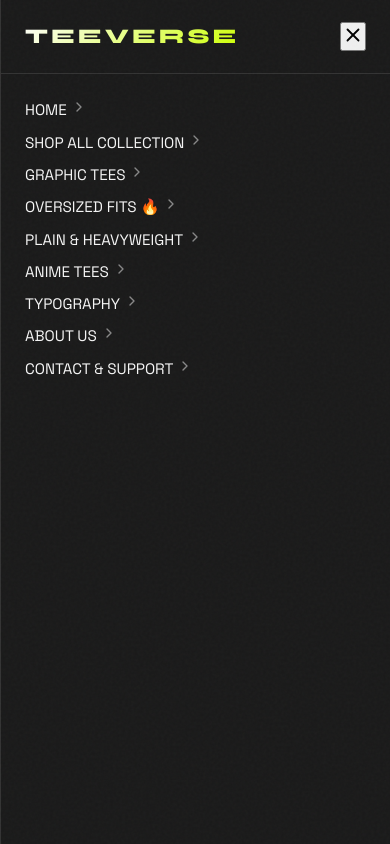
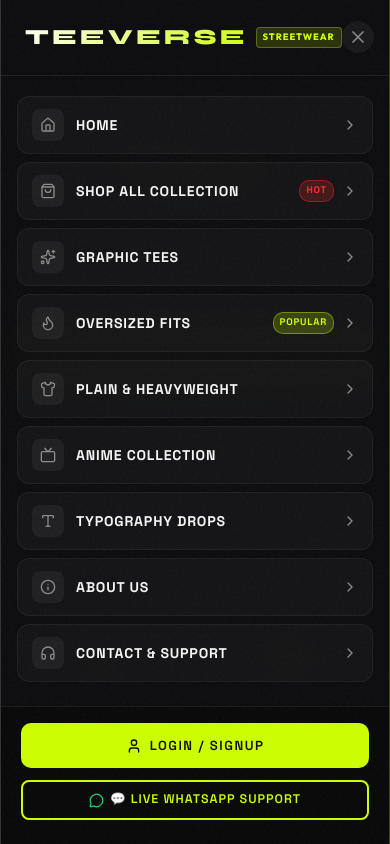
Before and after one commit to Dharm0101/TeeVerse, a React (Vite) app in the folder frontend/: page / in a window 390 px wide. Both pictures are taken after a click on the button 51 px from the left and 31 px from the top of the page. Shown: the top 844 px of the page. Built offline with nearby package versions, Linux system fonts and the light colour scheme; no server answers; the HTML template or start-up script is replaced by a standard one.

Commit message:
Transform mobile slide bar with rich motion animations, icons, glassmorphism, and quick support

```diff
--- a/frontend/src/components/MobileNav.jsx
+++ b/frontend/src/components/MobileNav.jsx
@@ -1,9 +1,32 @@
 import React from 'react';
 import { useStore } from '../context/StoreContext';
-import { X, ShieldAlert, ChevronRight } from 'lucide-react';
+import {
+  X,
+  ShieldAlert,
+  ChevronRight,
+  Home,
+  ShoppingBag,
+  Sparkles,
+  Flame,
+  Shirt,
+  Tv,
+  Type,
+  Info,
+  Headphones,
+  User,
+  MessageCircle,
+} from 'lucide-react';
 
 export const MobileNav = () => {
-  const { isMobileNavOpen, setIsMobileNavOpen, navigateTo, setActiveCategory, isAdminLoggedIn } = useStore();
+  const {
+    isMobileNavOpen,
+    setIsMobileNavOpen,
+    navigateTo,
+    setActiveCategory,
+    isAdminLoggedIn,
+    customerUser,
+    setIsAuthModalOpen,
+  } = useStore();
 
   if (!isMobileNavOpen) return null;
 
@@ -15,64 +38,132 @@
     setIsMobileNavOpen(false);
   };
 
+  const navItems = [
+    { label: 'Home', page: 'home', category: null, icon: Home, badge: null },
+    { label: 'Shop All Collection', page: 'shop', category: 'all', icon: ShoppingBag, badge: 'HOT' },
+    { label: 'Graphic Tees', page: 'shop', category: 'graphic', icon: Sparkles, badge: null },
+    { label: 'Oversized Fits', page: 'shop', category: 'oversized', icon: Flame, badge: 'POPULAR' },
+    { label: 'Plain & Heavyweight', page: 'shop', category: 'plain', icon: Shirt, badge: null },
+    { label: 'Anime Collection', page: 'shop', category: 'anime', icon: Tv, badge: null },
+    { label: 'Typography Drops', page: 'shop', category: 'typography', icon: Type, badge: null },
+    { label: 'About Us', page: 'about', category: null, icon: Info, badge: null },
+    { label: 'Contact & Support', page: 'contact', category: null, icon: Headphones, badge: null },
+  ];
+
   return (
     <>
       <div className="drawer-overlay" onClick={() => setIsMobileNavOpen(false)} />
-      <div className="drawer mobile-nav-drawer" style={{ left: 0, right: 'auto', transform: 'none', width: '85vw', maxWidth: '320px' }}>
-        <div className="drawer__header" style={{ padding: '20px 24px', borderBottom: '1px solid var(--border)' }}>
+      <div className="drawer mobile-nav-drawer" style={{ left: 0, right: 'auto', width: '85vw', maxWidth: '340px' }}>
+        {/* Header */}
+        <div className="drawer__header" style={{ padding: '20px 24px', borderBottom: '1px solid rgba(255,255,255,0.08)' }}>
           <div style={{ display: 'flex', alignItems: 'center', gap: '8px' }}>
-            <span style={{ fontSize: '1.3rem', fontWeight: 900, letterSpacing: '0.15em', fontFamily: 'var(--font-display)', background: 'linear-gradient(135deg, #FFF 0%, #CDFF00 100%)', WebkitBackgroundClip: 'text', WebkitTextFillColor: 'transparent' }}>
+            <span style={{ fontSize: '1.35rem', fontWeight: 900, letterSpacing: '0.15em', fontFamily: 'var(--font-display)', background: 'linear-gradient(135deg, #FFF 0%, #CDFF00 100%)', WebkitBackgroundClip: 'text', WebkitTextFillColor: 'transparent' }}>
               TEEVERSE
             </span>
+            <span style={{ fontSize: '0.58rem', fontWeight: 800, padding: '2px 6px', borderRadius: '4px', background: 'rgba(205, 255, 0, 0.15)', color: 'var(--accent-primary)', border: '1px solid rgba(205, 255, 0, 0.3)', textTransform: 'uppercase', letterSpacing: '0.1em' }}>
+              STREETWEAR
+            </span>
           </div>
-          <button className="drawer__close" onClick={() => setIsMobileNavOpen(false)} aria-label="Close menu">
-            <X size={22} />
+          <button className="drawer__close nav-icon" onClick={() => setIsMobileNavOpen(false)} aria-label="Close menu" style={{ background: 'rgba(255,255,255,0.05)', borderRadius: '50%', padding: '6px' }}>
+            <X size={20} />
           </button>
         </div>
 
-        <div className="drawer__body" style={{ padding: '24px' }}>
-          <ul className="flex flex-col gap-2" style={{ fontSize: '0.95rem', textTransform: 'uppercase', fontFamily: 'var(--font-heading)' }}>
-            <li className="mobile-nav-item" onClick={() => handleNav('home')}>
-              <span>Home</span> <ChevronRight size={16} opacity={0.5} />
-            </li>
-            <li className="mobile-nav-item" onClick={() => handleNav('shop', 'all')}>
-              <span>Shop All Collection</span> <ChevronRight size={16} opacity={0.5} />
-            </li>
-            <li className="mobile-nav-item" onClick={() => handleNav('shop', 'graphic')}>
-              <span>Graphic Tees</span> <ChevronRight size={16} opacity={0.5} />
-            </li>
-            <li className="mobile-nav-item" onClick={() => handleNav('shop', 'oversized')}>
-              <span>Oversized Fits 🔥</span> <ChevronRight size={16} opacity={0.5} />
-            </li>
-            <li className="mobile-nav-item" onClick={() => handleNav('shop', 'plain')}>
-              <span>Plain & Heavyweight</span> <ChevronRight size={16} opacity={0.5} />
-            </li>
-            <li className="mobile-nav-item" onClick={() => handleNav('shop', 'anime')}>
-              <span>Anime Tees</span> <ChevronRight size={16} opacity={0.5} />
-            </li>
-            <li className="mobile-nav-item" onClick={() => handleNav('shop', 'typography')}>
-              <span>Typography</span> <ChevronRight size={16} opacity={0.5} />
-            </li>
-            <li className="mobile-nav-item" onClick={() => handleNav('about')}>
-              <span>About Us</span> <ChevronRight size={16} opacity={0.5} />
-            </li>
-            <li className="mobile-nav-item" onClick={() => handleNav('contact')}>
-              <span>Contact & Support</span> <ChevronRight size={16} opacity={0.5} />
-            </li>
+        {/* Body Items List */}
+        <div className="drawer__body" style={{ padding: '20px 16px', overflowY: 'auto', flex: 1 }}>
+          <ul className="flex flex-col gap-2" style={{ textTransform: 'uppercase' }}>
+            {navItems.map((item, idx) => {
+              const IconComp = item.icon;
+              return (
+                <li
+                  key={idx}
+                  className="mobile-nav-item"
+                  style={{ animationDelay: `${idx * 0.035}s` }}
+                  onClick={() => handleNav(item.page, item.category)}
+                >
+                  <div className="flex items-center gap-3">
+                    <div className="mobile-nav-icon">
+                      <IconComp size={16} />
+                    </div>
+                    <span style={{ fontWeight: 700 }}>{item.label}</span>
+                  </div>
+
+                  <div className="flex items-center gap-2">
+                    {item.badge && (
+                      <span style={{ fontSize: '0.6rem', fontWeight: 800, padding: '2px 6px', borderRadius: '10px', background: item.badge === 'HOT' ? 'rgba(255, 45, 45, 0.2)' : 'rgba(205, 255, 0, 0.2)', color: item.badge === 'HOT' ? '#FF2D2D' : 'var(--accent-primary)', border: item.badge === 'HOT' ? '1px solid rgba(255, 45, 45, 0.4)' : '1px solid rgba(205, 255, 0, 0.4)' }}>
+                        {item.badge}
+                      </span>
+                    )}
+                    <ChevronRight size={16} className="mobile-nav-arrow" />
+                  </div>
+                </li>
+              );
+            })}
 
             {isAdminLoggedIn && (
               <li
                 className="mobile-nav-item"
                 onClick={() => handleNav('admin')}
-                style={{ color: 'var(--accent-primary)', marginTop: '12px', border: '1px solid rgba(205, 255, 0, 0.3)', borderRadius: '8px', padding: '12px 14px' }}
+                style={{
+                  animationDelay: `${navItems.length * 0.035}s`,
+                  color: 'var(--accent-primary)',
+                  marginTop: '10px',
+                  background: 'rgba(205, 255, 0, 0.08)',
+                  border: '1px solid rgba(205, 255, 0, 0.3)',
+                }}
               >
-                <span style={{ display: 'flex', alignItems: 'center', gap: '8px' }}>
-                  <ShieldAlert size={18} /> Owner Admin Panel
-                </span>
-                <ChevronRight size={16} />
+                <div className="flex items-center gap-3">
+                  <div className="mobile-nav-icon" style={{ background: 'var(--accent-primary)', color: '#000' }}>
+                    <ShieldAlert size={16} />
+                  </div>
+                  <span style={{ fontWeight: 800 }}>Owner Admin Panel</span>
+                </div>
+                <ChevronRight size={16} className="mobile-nav-arrow" style={{ color: 'var(--accent-primary)' }} />
               </li>
             )}
           </ul>
+        </div>
+
+        {/* Footer Quick Actions */}
+        <div style={{ padding: '16px 20px 24px', borderTop: '1px solid rgba(255,255,255,0.08)', background: 'rgba(0,0,0,0.3)' }}>
+          {!customerUser ? (
+            <button
+              className="btn btn-primary w-full hover-shine"
+              style={{ width: '100%', fontSize: '0.82rem', padding: '12px', borderRadius: '10px', justifyContent: 'center', marginBottom: '12px' }}
+              onClick={() => {
+                setIsAuthModalOpen(true);
+                setIsMobileNavOpen(false);
+              }}
+            >
+              <User size={16} /> LOGIN / SIGNUP
+            </button>
+          ) : (
+            <div
+              onClick={() => handleNav('profile')}
+              style={{ display: 'flex', alignItems: 'center', justifyContent: 'space-between', padding: '10px 14px', background: 'rgba(205, 255, 0, 0.1)', border: '1px solid rgba(205, 255, 0, 0.25)', borderRadius: '10px', cursor: 'pointer', marginBottom: '12px' }}
+            >
+              <div style={{ display: 'flex', alignItems: 'center', gap: '10px' }}>
+                <div style={{ width: '32px', height: '32px', borderRadius: '50%', background: 'var(--accent-primary)', color: '#000', fontWeight: 'bold', display: 'flex', alignItems: 'center', justifyContent: 'center', fontSize: '0.85rem' }}>
+                  {customerUser.name.charAt(0).toUpperCase()}
+                </div>
+                <div>
+                  <div style={{ fontSize: '0.82rem', fontWeight: 'bold', color: 'var(--text-primary)' }}>{customerUser.name}</div>
+                  <div style={{ fontSize: '0.7rem', color: 'var(--text-secondary)' }}>View My Profile & Orders</div>
+                </div>
+              </div>
+              <ChevronRight size={16} color="var(--accent-primary)" />
+            </div>
+          )}
+
+          <a
+            href="https://wa.me/919558613440?text=Hi%20TeeVerse,%20I%20have%20a%20question%20regarding%20my%20order:"
+            target="_blank"
+            rel="noreferrer"
+            className="btn btn-secondary btn-sm"
+            style={{ width: '100%', fontSize: '0.78rem', padding: '8px 12px', borderRadius: '8px', justifyContent: 'center', gap: '6px' }}
+          >
+            <MessageCircle size={15} color="#25D366" /> 💬 Live WhatsApp Support
+          </a>
         </div>
       </div>
     </>
--- a/frontend/src/index.css
+++ b/frontend/src/index.css
@@ -575,7 +575,98 @@
   border-bottom: 1px solid rgba(255,255,255,0.03);
 }
 
-/* Mobile & Tablet Responsive Rules */
+/* Animated & Motion-Rich Mobile Nav Drawer */
+.mobile-nav-drawer {
+  background: rgba(14, 14, 16, 0.96) !important;
+  backdrop-filter: blur(20px) !important;
+  -webkit-backdrop-filter: blur(20px) !important;
+  border-right: 1px solid rgba(205, 255, 0, 0.25) !important;
+  box-shadow: 10px 0 40px rgba(0, 0, 0, 0.8), 0 0 30px rgba(205, 255, 0, 0.08) !important;
+  animation: drawerSlideIn 0.35s cubic-bezier(0.16, 1, 0.3, 1) forwards !important;
+  display: flex !important;
+  flex-direction: column !important;
+  justify-content: space-between !important;
+}
+
+@keyframes drawerSlideIn {
+  from {
+    transform: translateX(-100%);
+    opacity: 0;
+  }
+  to {
+    transform: translateX(0);
+    opacity: 1;
+  }
+}
+
+.mobile-nav-item {
+  display: flex;
+  align-items: center;
+  justify-content: space-between;
+  padding: 12px 14px;
+  border-radius: 12px;
+  background: rgba(255, 255, 255, 0.03);
+  border: 1px solid rgba(255, 255, 255, 0.05);
+  color: var(--text-primary);
+  font-family: var(--font-heading);
+  font-size: 0.88rem;
+  letter-spacing: 0.8px;
+  cursor: pointer;
+  transition: all 0.25s cubic-bezier(0.16, 1, 0.3, 1);
+  opacity: 0;
+  animation: itemSlideIn 0.4s cubic-bezier(0.16, 1, 0.3, 1) forwards;
+  position: relative;
+  overflow: hidden;
+}
+
+@keyframes itemSlideIn {
+  from {
+    opacity: 0;
+    transform: translateX(-20px) scale(0.96);
+  }
+  to {
+    opacity: 1;
+    transform: translateX(0) scale(1);
+  }
+}
+
+.mobile-nav-item:hover, .mobile-nav-item:active {
+  background: rgba(205, 255, 0, 0.12);
+  border-color: rgba(205, 255, 0, 0.4);
+  color: var(--accent-primary);
+  transform: translateX(6px);
+  box-shadow: 0 4px 20px rgba(205, 255, 0, 0.15);
+}
+
+.mobile-nav-item .mobile-nav-icon {
+  display: flex;
+  align-items: center;
+  justify-content: center;
+  width: 32px;
+  height: 32px;
+  border-radius: 8px;
+  background: rgba(255, 255, 255, 0.05);
+  color: var(--text-secondary);
+  transition: all 0.25s ease;
+}
+
+.mobile-nav-item:hover .mobile-nav-icon {
+  background: var(--accent-primary);
+  color: var(--bg-primary);
+  transform: scale(1.1) rotate(-4deg);
+}
+
+.mobile-nav-item .mobile-nav-arrow {
+  color: var(--text-secondary);
+  transition: all 0.25s ease;
+}
+
+.mobile-nav-item:hover .mobile-nav-arrow {
+  color: var(--accent-primary);
+  transform: translateX(4px);
+}
+
+/* Category Horizontal Scroll Container */
 .category-scroll-container {
   display: flex;
   gap: 8px;
```
